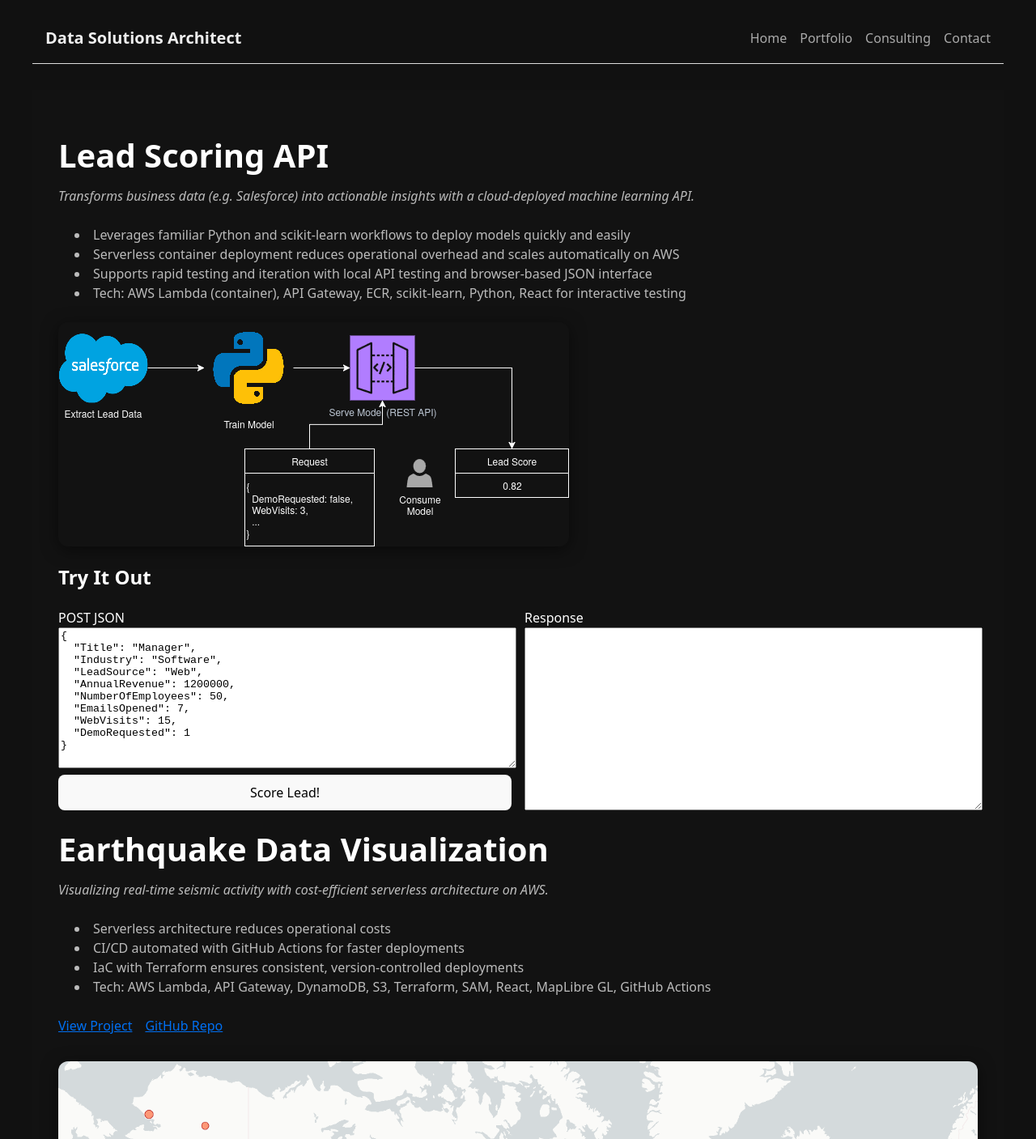
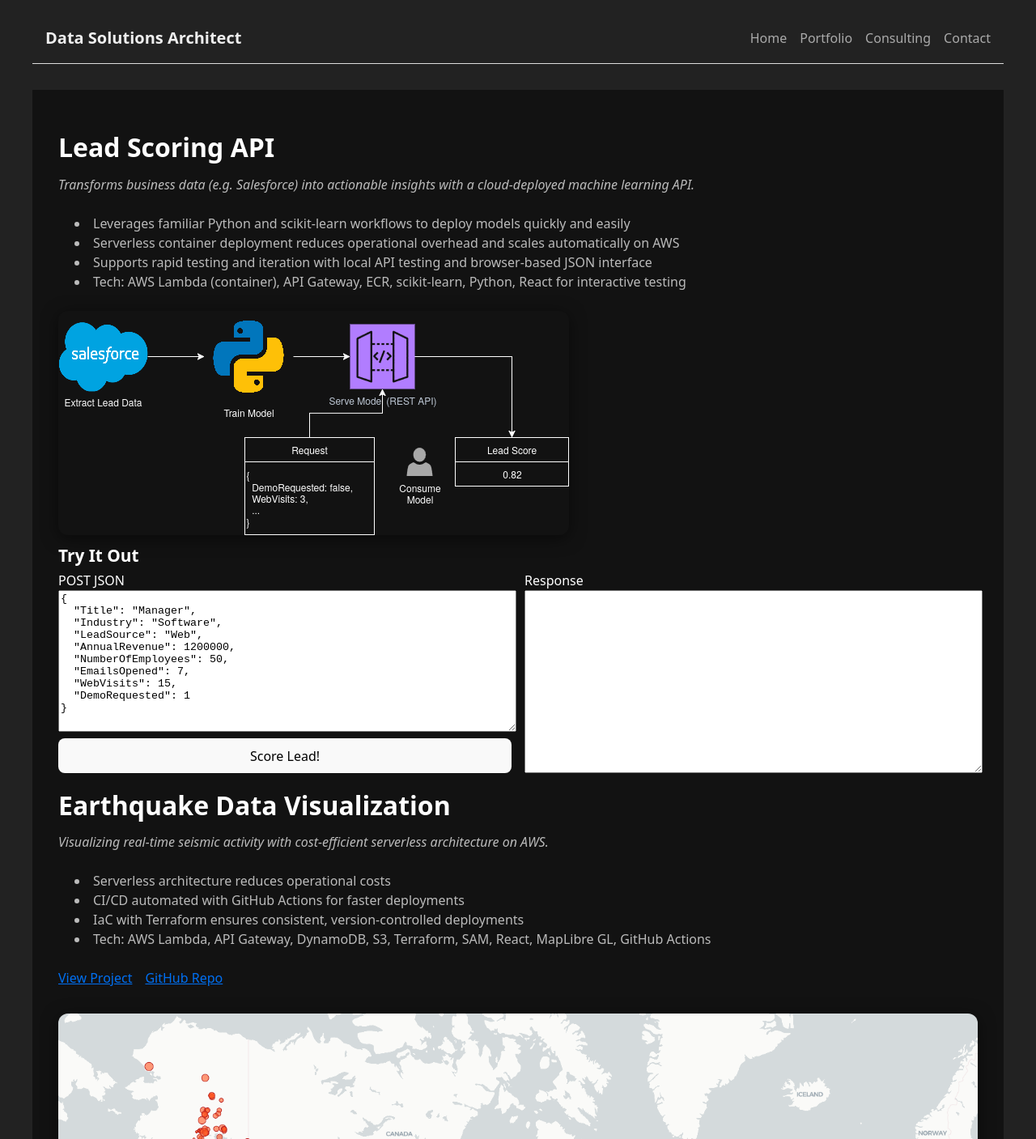
Before and after one commit to davefitz153/portfolio, a React (Vite) app: page /portfolio in a window 1280 px wide. Shown: the top 1407 px of the page at 81% size. Built offline with nearby package versions, Linux system fonts and the light colour scheme.

Commit message:
formatting

```diff
--- a/src/App.jsx
+++ b/src/App.jsx
@@ -17,7 +17,7 @@
         flexDirection: "column",
         minHeight: "100vh",
         width: "100%",
-        backgroundColor: "#111",
+        backgroundColor: "#222",
         color: "#eee",
       }}
     >
--- a/src/components/EarthquakeVisualization.jsx
+++ b/src/components/EarthquakeVisualization.jsx
@@ -19,7 +19,7 @@
     <div>
 
       {/* Title & Tagline */}
-      <h1 style={{ fontSize: "2.5rem", marginBottom: "0.25rem" }}>{project.title}</h1>
+      <h1 style={{ fontSize: "2.0rem", marginBottom: "0.25rem" }}>{project.title}</h1>
       <p style={{ color: "#bbb", marginBottom: "1.5rem", fontStyle: "italic" }}>{project.tagline}</p>
 
       {/* Key Benefits */}
--- a/src/components/LeadScoringModel.jsx
+++ b/src/components/LeadScoringModel.jsx
@@ -45,7 +45,7 @@
   return (
     <div>
       {/* Title & Tagline */}
-      <h1 style={{ fontSize: "2.5rem", marginBottom: "0.25rem" }}>{project.title}</h1>
+      <h1 style={{ fontSize: "2.0rem", marginBottom: "0.25rem" }}>{project.title}</h1>
       <p style={{ color: "#bbb", marginBottom: "1.5rem", fontStyle: "italic" }}>{project.tagline}</p>
 
       {/* Key Benefits */}
@@ -66,7 +66,7 @@
           }}
         />
       </div>
-    <h2>Try It Out</h2>
+    <h1 style={{ fontSize: "1.3rem", marginBottom: "0.5rem" }}>Try It Out</h1>
     <div style={{ display: "flex", gap: "1rem", width: "100%", height: "250px" }}>
       <div style={{ flex: 1, display: "flex", flexDirection: "column" }}>
         <label>POST JSON</label>
```
